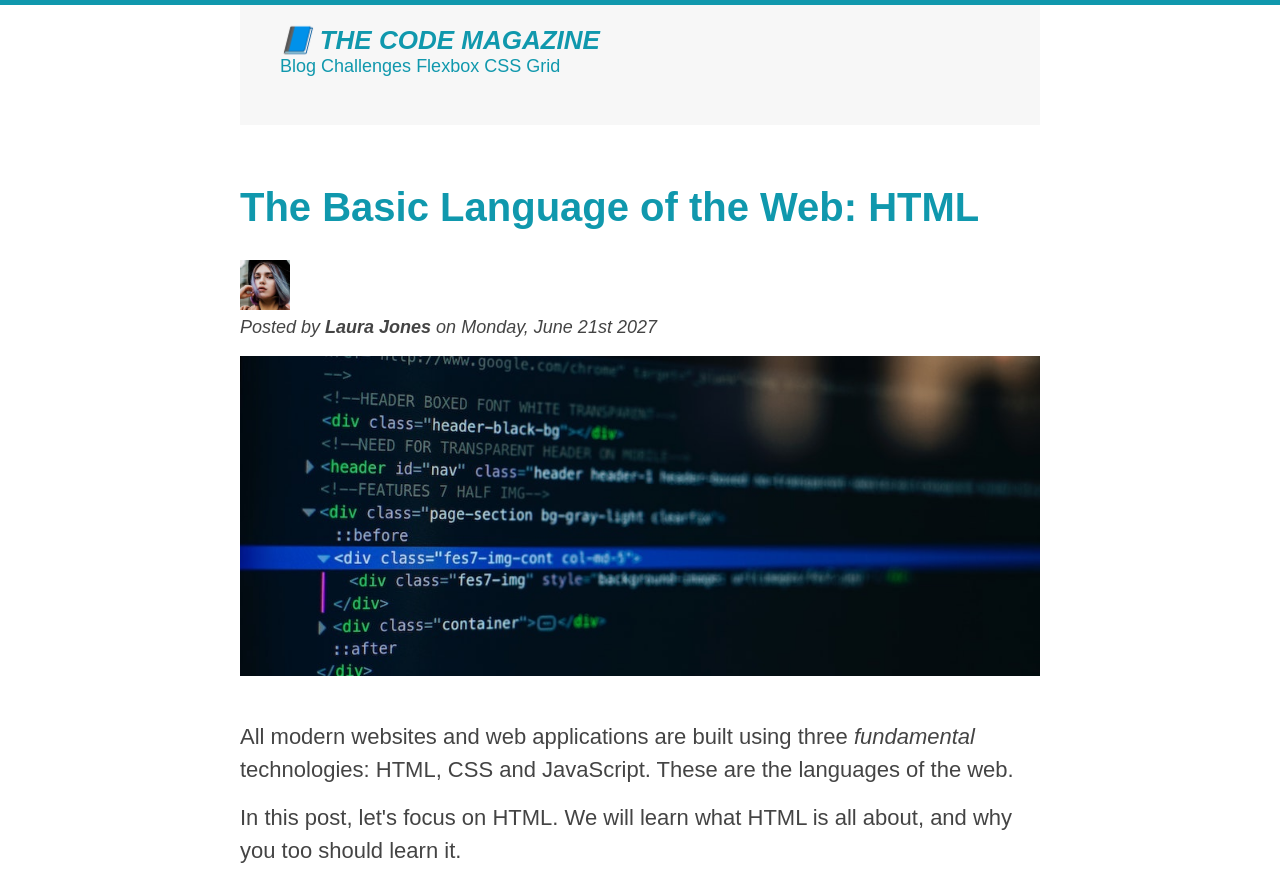
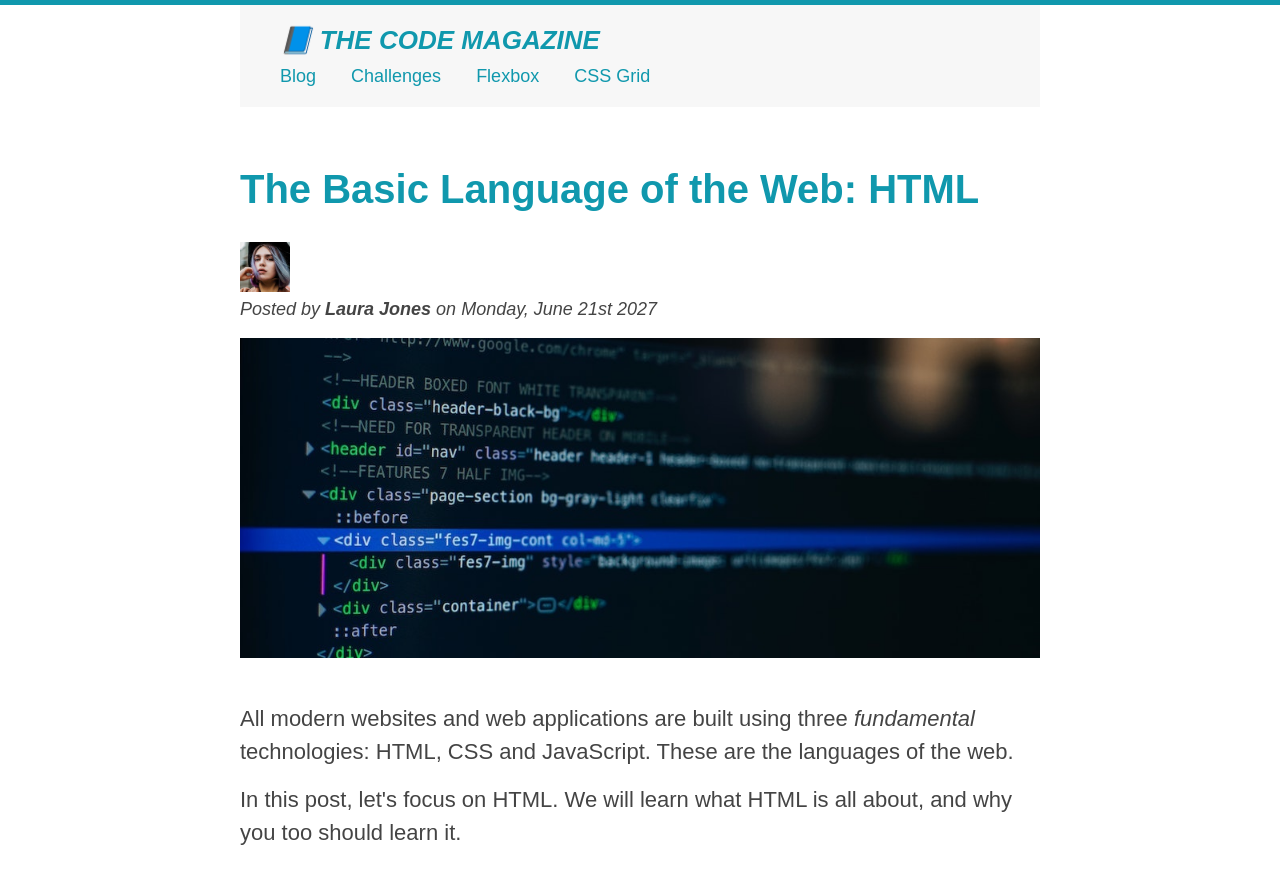
Before and after one commit to Ireneripo/web_starter, a plain HTML site: page 03-CSS-Fundamentals/index.html in a window 1280 px wide. Shown: the top 870 px of the page. Drawn offline with Linux system fonts and the light colour scheme.

Commit message:
try different types of boxes

```diff
--- a/03-CSS-Fundamentals/style.css
+++ b/03-CSS-Fundamentals/style.css
@@ -25,7 +25,7 @@ body {
   padding-right: 40px; */
   padding: 20px 40px;
   margin-bottom: 60px;
-  height: 80px;
+  /* height: 80px; */
 }
 
 nav {
@@ -94,6 +94,7 @@ ul, ol {
 li {
   font-size: 20px;
   margin-bottom: 10px;
+  /* display: inline; */
 }
 
 li:last-child {
@@ -180,6 +181,20 @@ a:active {
   height: auto;
 }
 
+nav a:link {
+  /* background-color: orange;
+  margin: 20px;
+  padding: 20px;
+  display: block; */
+  margin-right: 30px;
+  margin-top: 10px;
+  display: inline-block;
+}
+
+nav a:link:last-child {
+  margin-right: 0;
+}
+
 /* Resolving conflicts */
 /* #copyright {
   color: red;
```
